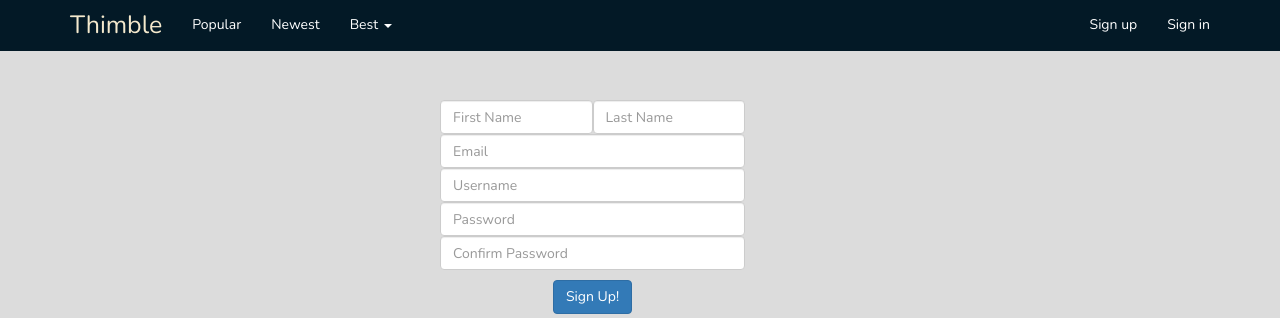
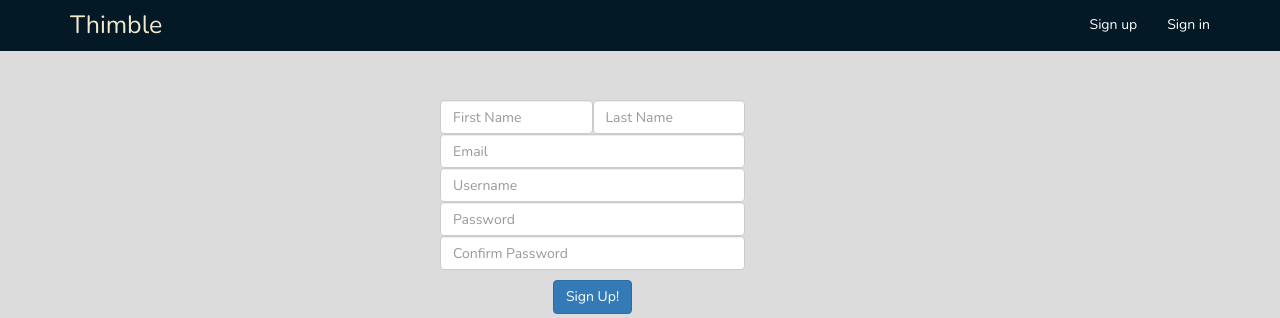
Before and after one commit to salilgupta1/thimble, a Django app: page /accounts/create_account/ in a window 1280 px wide. Shown: the top 318 px of the page. Run offline with Django 3.2, Linux system fonts and the light colour scheme; parts of the project's set-up code (start-up, migrations or seed data) failed here and were passed over; some libraries are stand-ins or nearby versions.

Commit message:
remove nav bar clutter

```diff
--- a/thimble/templates/base.html
+++ b/thimble/templates/base.html
@@ -45,7 +45,7 @@
                 <a class="navbar-brand" href="/">Thimble</a>
               </div>
               <div id="navbar" class="navbar-collapse collapse">
-                <ul class="nav navbar-nav">
+                <!--ul class="nav navbar-nav">
                   <li><a href="#">Popular</a></li>
                   <li><a href="#">Newest</a></li>
                   <li class="dropdown">
@@ -57,7 +57,7 @@
                       <li><a href="#">of all time</a></li>
                     </ul>
                   </li>
-                </ul>
+                </ul-->
                 <ul class="nav navbar-nav navbar-right">
                     {%if user.is_authenticated %}
                         <li>
```
